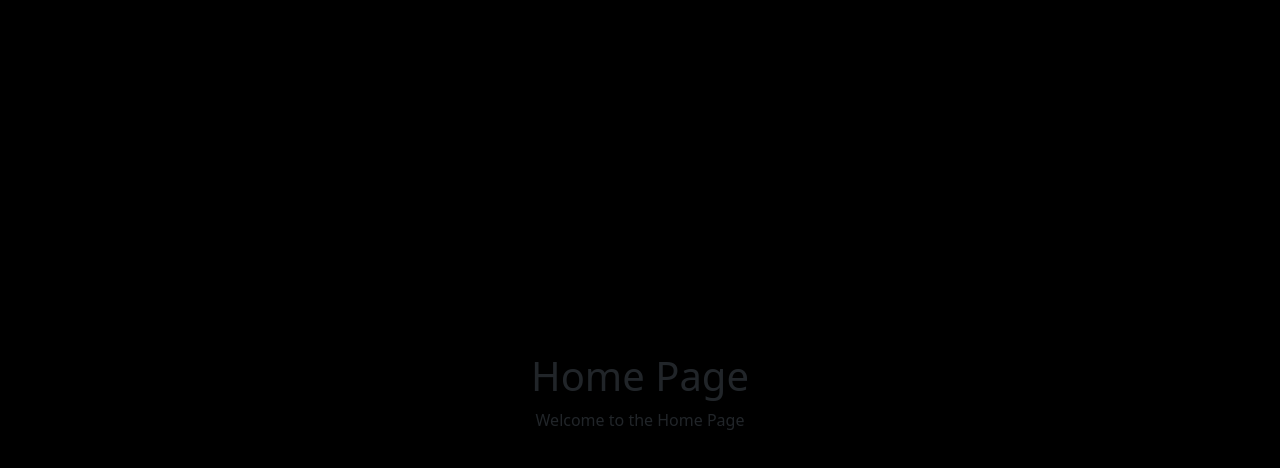
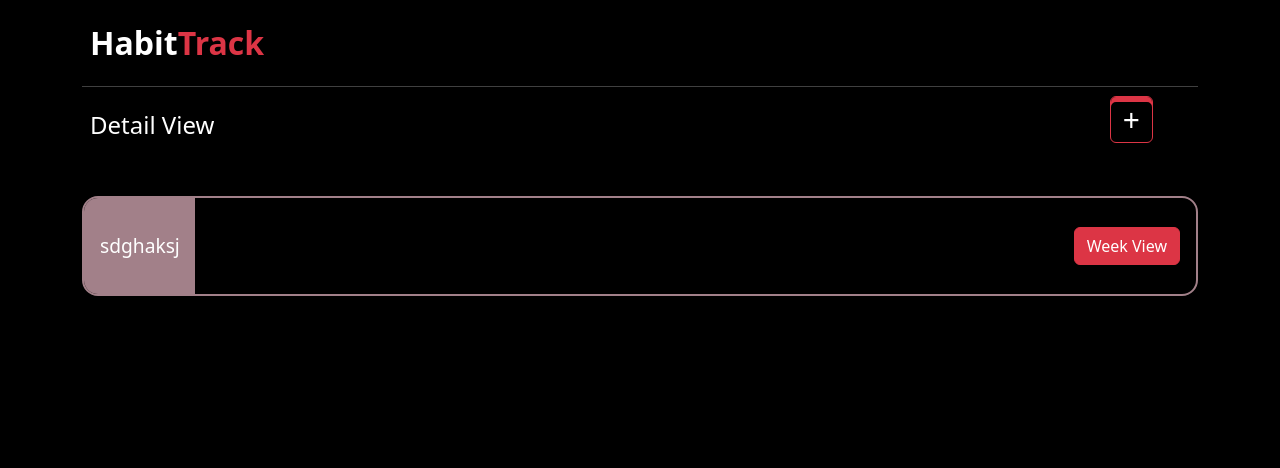
Before and after one commit to KaranveerManhas/habit-tracker-react, a React (Create React App) app: page /home in a window 1280 px wide. Shown: the top 468 px of the page. Built offline with nearby package versions, Linux system fonts and the light colour scheme.

Commit message:
Habit Card created

```diff
--- a/src/App.jsx
+++ b/src/App.jsx
@@ -10,9 +10,7 @@ function App() {
   return (
     <div className="App overflow-hidden">
       <Router>
-
           <AnimatedRoutes />
-
       </Router>
     </div>
   );
--- /dev/null
+++ b/src/components/habit_card/HabitCard.jsx
@@ -0,0 +1,18 @@
+import styles from './habitCard.module.css';
+import { Button } from 'react-bootstrap';
+
+export const HabitCard = ({habit}) => {
+
+
+    return (
+        <div className={styles.habit_card}>
+            <div className={styles.body_fill}></div>
+            <div className={styles.habit_content}>
+                <div className={styles.habit_title}>sdghaksj</div>
+                <div className="buttons">
+                    <Button variant='danger'>Week View</Button>
+                </div>
+            </div>
+        </div>
+    )
+}
--- /dev/null
+++ b/src/components/habit_card/habitCard.module.css
@@ -0,0 +1,42 @@
+.habit_card {
+    width: 100%;
+    height: 100px;
+    border: 2px solid #a28089;
+    border-radius: 1rem;
+    position: relative;
+    overflow: hidden;
+}
+
+.body_fill {
+    z-index: 0;
+    position: absolute;
+    top: 0;
+    left: 0;
+    width: 10%;
+    height: 100%;
+    background: #a28089;
+    transition: all 0.4s ease-in-out;
+}
+
+.habit_content {
+    width: 100%;
+    height: 100%;
+    padding: 1rem;
+    display: flex;
+    justify-content: space-between;
+    align-items: center;
+    position: relative;
+    z-index: 1;
+}
+
+.habit_title {
+    text-align: start;
+    font-size: 1.2rem;
+    font-weight: 500;
+}
+
+.habit_card:hover {
+    .body_fill {
+        width: 100%;
+    }
+}
--- a/src/index.css
+++ b/src/index.css
@@ -1,13 +1,7 @@
+@import url('https://fonts.googleapis.com/css2?family=Poppins:ital,wght@0,100;0,200;0,300;0,400;0,500;0,600;0,700;0,800;0,900;1,100;1,200;1,300;1,400;1,500;1,600;1,700;1,800;1,900&display=swap');
 body {
   margin: 0;
-  font-family: -apple-system, BlinkMacSystemFont, 'Segoe UI', 'Roboto', 'Oxygen',
-    'Ubuntu', 'Cantarell', 'Fira Sans', 'Droid Sans', 'Helvetica Neue',
-    sans-serif;
+  font-family: "Poppins", sans-serif;
   -webkit-font-smoothing: antialiased;
   -moz-osx-font-smoothing: grayscale;
 }
-
-code {
-  font-family: source-code-pro, Menlo, Monaco, Consolas, 'Courier New',
-    monospace;
-}
--- a/src/pages/get_started/GetStarted.jsx
+++ b/src/pages/get_started/GetStarted.jsx
@@ -15,7 +15,7 @@ import { easeInOut, motion } from 'framer-motion';
       exit={{x:-3000,
         position:'absolute'
       }}
-      transition={{ease: easeInOut, duration: 0.4}}
+      transition={{ease: easeInOut, duration: 0.8}}
       >
         <Container className='h-100'>
           <div className="wrapper d-flex h-100 justify-content-center gap-2 align-items-center">
--- a/src/pages/home/Home.jsx
+++ b/src/pages/home/Home.jsx
@@ -1,20 +1,32 @@
-
+import './home.css';
 import { easeInOut, motion } from 'framer-motion';
+import { Container, Button } from 'react-bootstrap';
+import { HabitCard } from './../../components/habit_card/HabitCard';
 
 
 export const Home = () => {
     return (
-        <motion.div className="h-100 d-flex flex-column justify-content-center bg-black"
+        <motion.div className="h-100 d-flex justify-content-center align-items-center bg-black text-white"
             initial={{x:3000}}
             animate={{x:0}}
             exit={{x:-3000,
                 position:'absolute',
             }}
-          transition={{ease: easeInOut, duration: 0.6}}
-
+          transition={{ease: easeInOut, duration: 0.8}}
         >
-            <h1>Home Page</h1>
-            <p>Welcome to the Home Page</p>
+            <Container className='h-100 position-relative'>
+                <div className='brand'>
+                    <h2 className='fw-bolder pt-4 p-2 text-start'>Habit<span style={{color: "#dc3545"}}>Track</span></h2>
+                    <hr />
+                </div>
+                <div className="habit-body h-100">
+                    <h4 className='text-start p-2 heading'>Detail View</h4>
+                    <div className="habits-container mt-5 h-100">
+                        <HabitCard />
+                    </div>
+                </div>
+                <Button variant='danger' className='add-btn'>+</Button>
+            </Container>
         </motion.div>
     )
 }
--- /dev/null
+++ b/src/pages/home/home.css
@@ -0,0 +1,14 @@
+.add-btn {
+    position: absolute;
+    top: 12%;
+    right: 5%;
+    font-size: 30px !important;
+    padding: 0 0.75rem !important;
+    background-color: transparent !important;
+    box-shadow: inset 0px 5px #dc3545;
+    transition: all 0.3s ease-in-out !important;
+}
+
+.add-btn:hover {
+    box-shadow: inset 0px 50px #dc3545 !important;
+}
```
